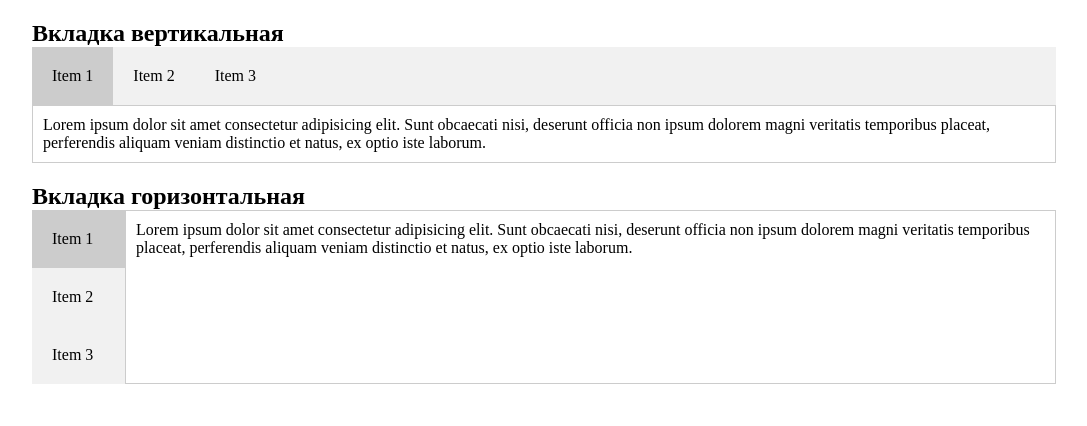
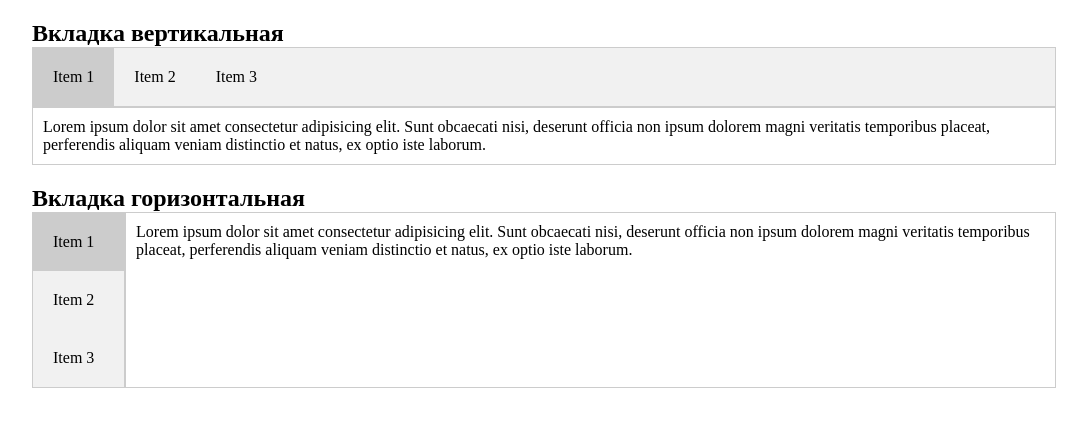
Before and after one commit to Shish-ka/V, a plain HTML site: page index.html in a window 1280 px wide. Shown: the whole page, without its empty margins (96-1183 px from the left). Drawn offline with Linux system fonts and the light colour scheme.

Commit message:
Update style.css

```diff
--- a/CSS/style.css
+++ b/CSS/style.css
@@ -13,6 +13,7 @@ section, .second {
 section div ul:first-child {
     display: flex;
     background-color: #F1F1F1;
+    border: 1px solid #CCCCCC;
 }
 section div ul:first-child li, .second div ul:first-child li {
     padding: 20px;
@@ -38,6 +39,7 @@ section div ul:last-child li.active, .second div ul:last-child li.active {
 .second div ul:first-child {
     display: grid;
     grid-template-rows: repeat(3);
+    border: 1px solid #CCCCCC;
 }
 .second div ul:last-child {
     display: grid;
```
